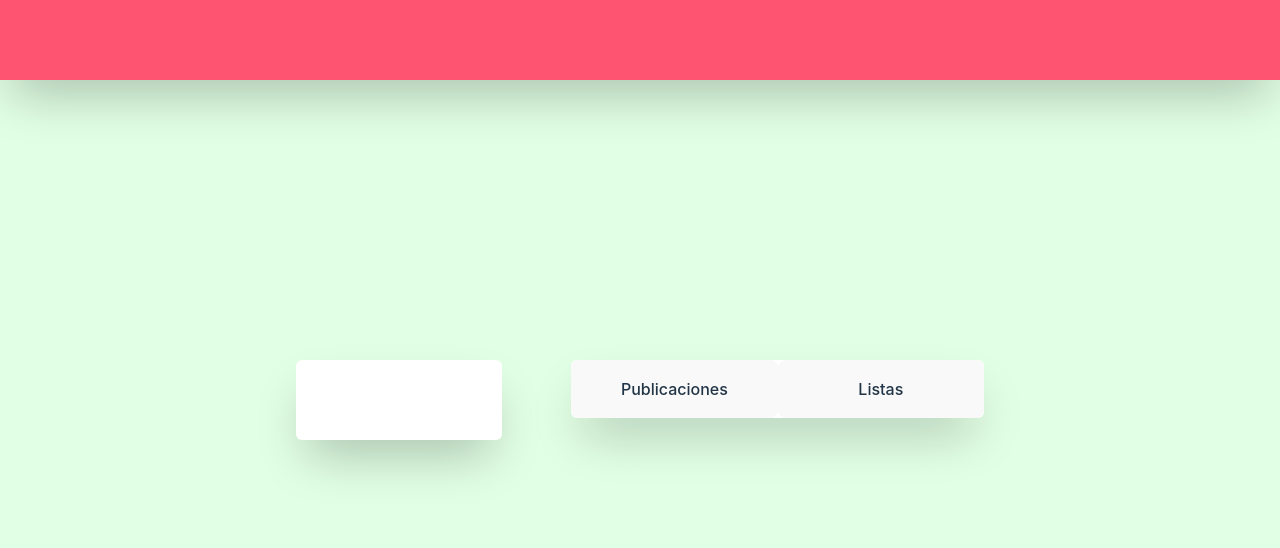
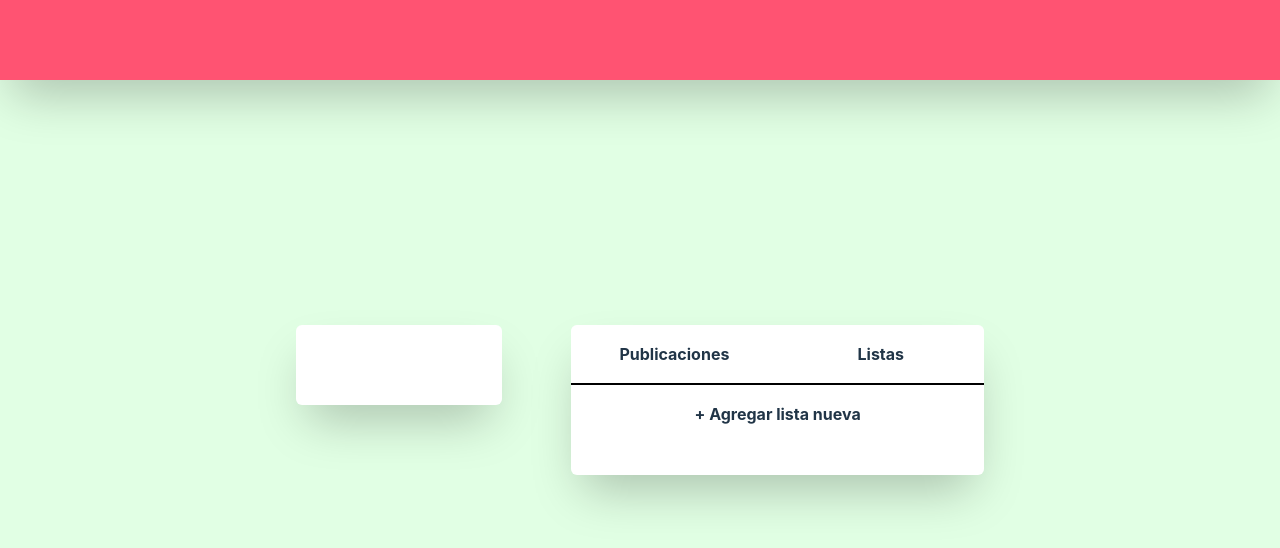
Before and after one commit to manuelaag99/make-a-wish-list, a React (Vite) app in the folder client/: page / in a window 1280 px wide. Shown: the top 548 px of the page. Built offline with nearby package versions, Linux system fonts and the light colour scheme.

Commit message:
add details to main page

```diff
--- a/client/src/App.jsx
+++ b/client/src/App.jsx
@@ -8,21 +8,29 @@ export default function App() {
         <div className='flex flex-col w-3/10 bg-white h-fit p-10 shadow-2xl rounded-md'>
 
         </div>
-        <div className='flex flex-col w-6/10 bg-white h-fit shadow-2xl rounded-md'>
+        <div className='flex flex-col w-6/10 bg-white h-fit shadow-2xl rounded-md pb-8'>
           <div className='flex flex-row w-full justify-center'>
-            <button className='flex w-1/2 h-fit py-4 justify-center'>
-              <p className='text-center'>
+            <button className='flex w-1/2 bg-white hover:bg-gray-300 duration-200 h-fit py-4 justify-center'>
+              <p className='text-center font-bold'>
                 Publicaciones
               </p>
             </button>
-            <button className='flex w-1/2 h-fit py-4 justify-center'>
-              <p className='text-center'>
+            <button className='flex w-1/2 bg-white hover:bg-gray-300 duration-200 h-fit py-4 justify-center'>
+              <p className='text-center font-bold'>
                 Listas
               </p>
             </button>
           </div>
-          <div className='flex flex-col w-full'>
-
+          <div className='flex flex-row w-full justify-center'>
+            <div className='w-full h-0.5 bg-black'></div>
+            <div className='w-full h-0.5 bg-black'></div>
+          </div>
+          <div className='flex flex-col w-full rounded-none'>
+            <button className='flex w-full justify-center items-center bg-white hover:bg-gray-300 duration-200 rounded-none py-4'>
+              <p className='text-center font-bold'>
+                + Agregar lista nueva
+              </p>
+            </button>
           </div>
           <div className='flex flex-col w-full'>
 
```
